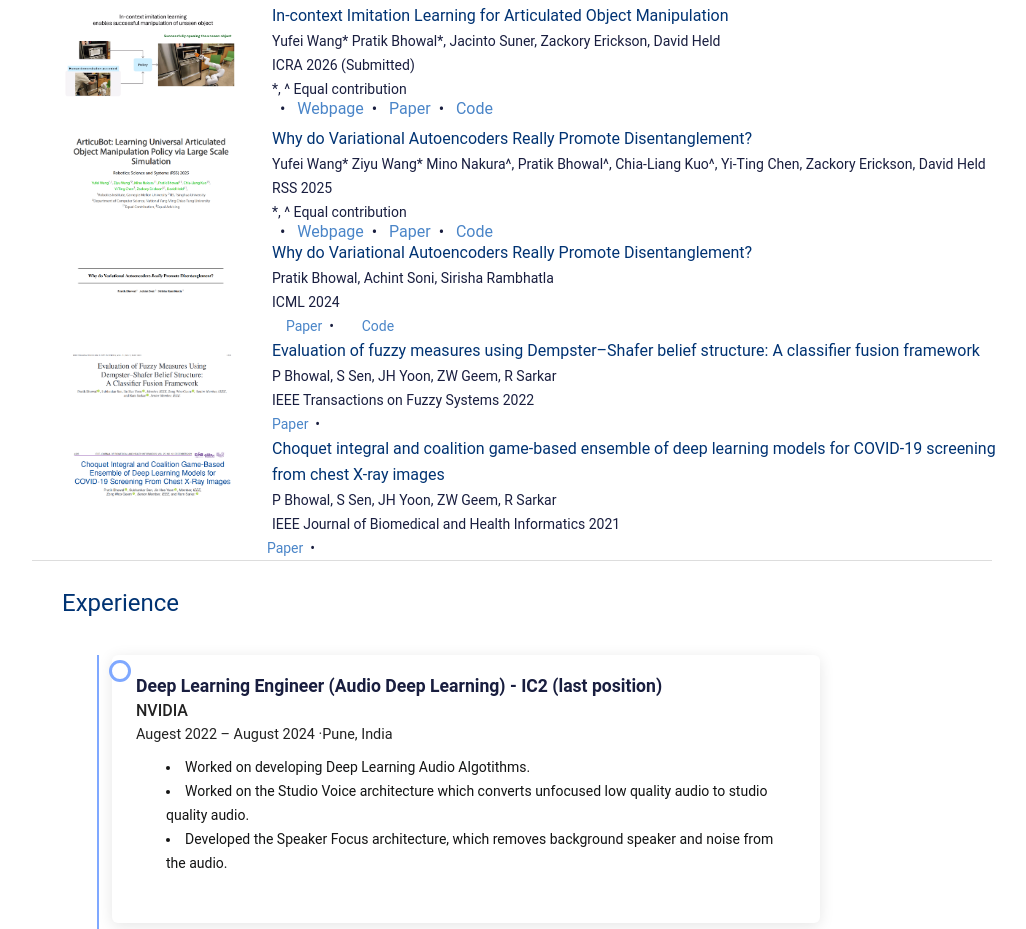
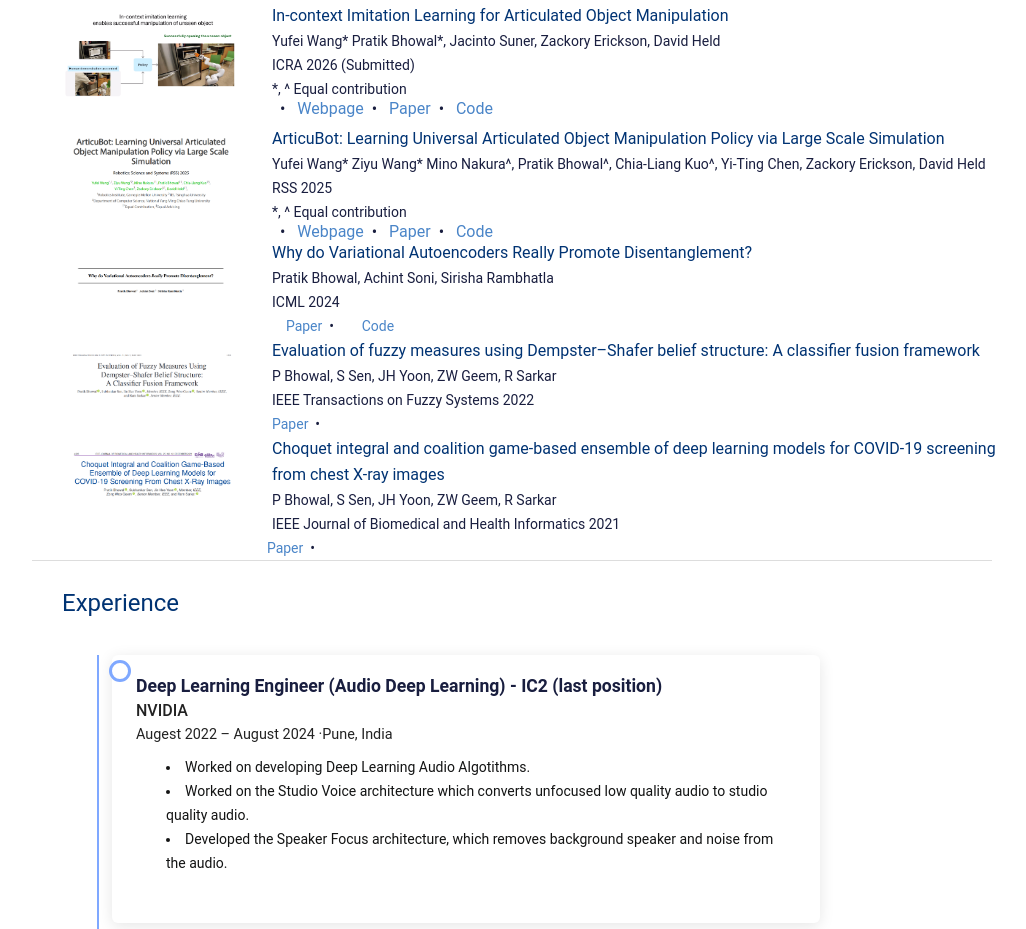
Before and after one commit to prat1999/prat1999.github.io, a plain HTML site: page index.html in a window 1280 px wide. Shown: the part 1075-2004 px from the top of the page, without its empty margins (128-1154 px from the left). Drawn offline with Linux system fonts and the light colour scheme; a web font is replaced by a local one.

Commit message:
Minor Improvements

```diff
--- a/index.html
+++ b/index.html
@@ -115,7 +115,7 @@
                     <a href="https://articubot.github.io/" class="research-thumb">
                     <img src="images/projects/Articubot.png" alt="" />
                     </a>
-                    <a href="https://github.com/yufeiwang63/ArticuBot" class="research-proj-title">Why do Variational Autoencoders Really Promote Disentanglement?</a>
+                    <a href="https://github.com/yufeiwang63/ArticuBot" class="research-proj-title">ArticuBot: Learning Universal Articulated Object Manipulation Policy via Large Scale Simulation</a>
                     <p> Yufei Wang* Ziyu Wang*  Mino Nakura^, Pratik Bhowal^, Chia-Liang Kuo^, Yi-Ting Chen, Zackory Erickson, David Held  <br>
                         RSS 2025 <br>
                         <p>*, ^ Equal contribution</p> &nbsp;&nbsp;&bull;&nbsp;&nbsp;
```
